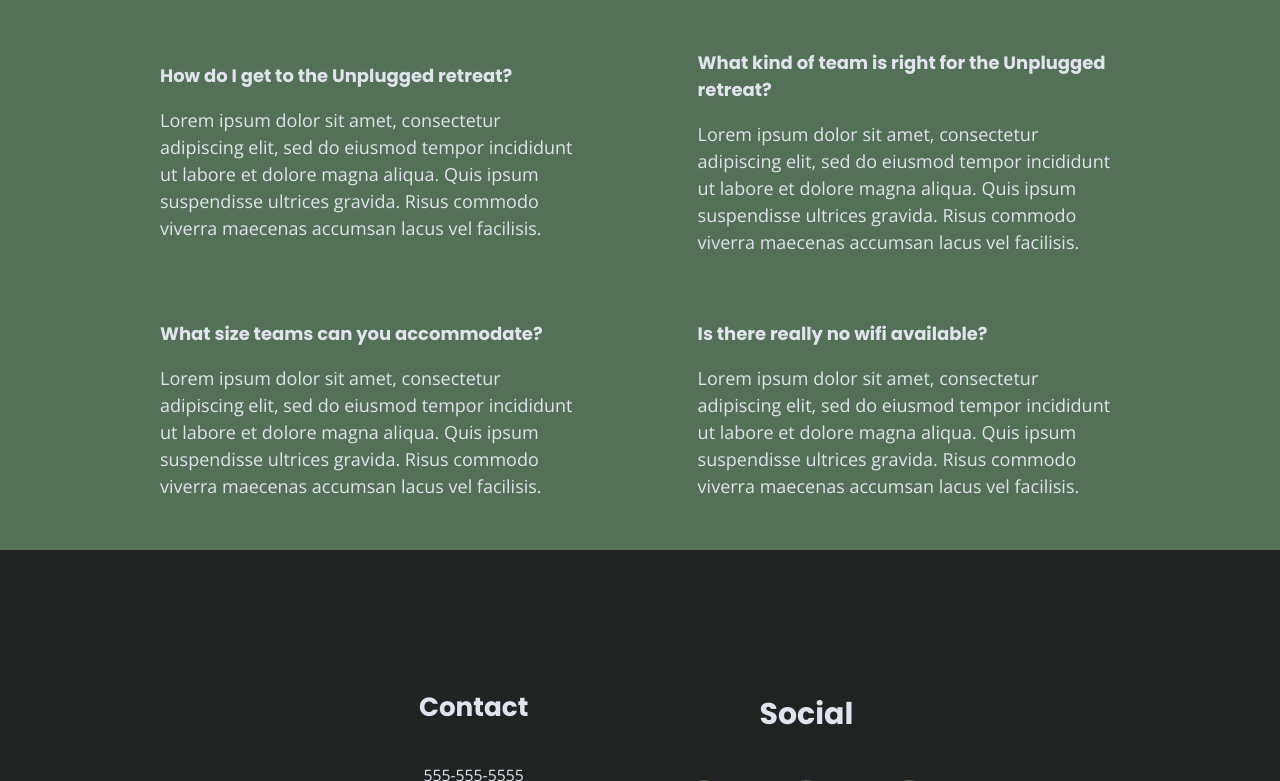
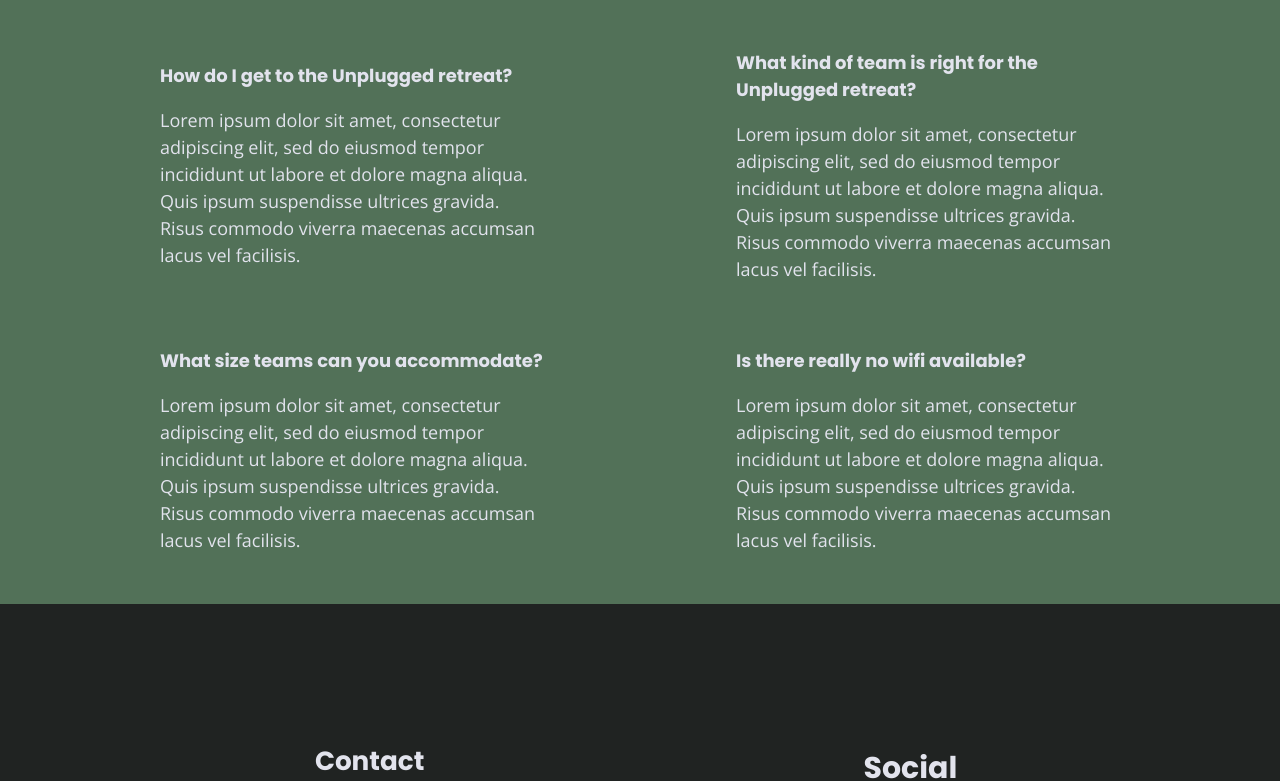
Before and after one commit to mikkispace/unplugged-site, a plain HTML site: page faq/index.html in a window 1280 px wide. Shown: the part 275-1056 px from the top of the page. Drawn offline with nearby package versions, Linux system fonts and the light colour scheme; files whose address does not match are found by name.

Commit message:
updated css

```diff
--- a/css/main.css
+++ b/css/main.css
@@ -314,7 +314,7 @@ aside .content-wrapper{
 .features {
     display: flex;
     justify-content: center;
-    align-content: center;
+    flex-flow: row wrap;
     background: url('../img/rawpixel-800820-unsplash1.jpg') center no-repeat #333;
     background-size: cover;
 }
@@ -324,7 +324,7 @@ aside .content-wrapper{
 
 .features i {
     font-size: 3.75em;
-    margin-bottom: 40px;
+    margin: 0 0 40px 0;
 }
 .features article {
     width: 55%;
@@ -682,7 +682,7 @@ input[type=button] {
     /*Footer */
 
     footer .content-wrapper {
-        max-width: 640px;
+        max-width: 65%;
         margin: 100px 0;
     }
 
@@ -690,14 +690,15 @@ input[type=button] {
         display: flex;
         justify-content: space-between;
         align-content: center;
+        flex-direction: row;
 }
 
     footer .contact {
-        width: 48%;
+        width: 35%;
         margin-bottom: 0;
     }
     footer .social {
-        width: 48%;
+        width: 35%;
         margin-bottom: 0;
     }
 
@@ -714,7 +715,7 @@ input[type=button] {
         align-items: center;
     }
     .mission-content p {
-        width: 45%;
+        width: 40%;
     }
     .map figure {
         padding-bottom: 46.22%;
@@ -728,7 +729,7 @@ input[type=button] {
         align-items: flex-start;
     }
     .gen-info, .facilitator-info {
-        width: 50%;
+        width: 40%;
     }
 
 
@@ -737,14 +738,12 @@ input[type=button] {
         justify-content: space-between;
     }
     .faq-content {
-        flex-basis: 45%;
+        flex-basis: 40%;
     }
     .faq h2 {
         width: 100%;
     }
-    .faq {
-        flex-basis: 100%;
-    }
+
 
 }
 
@@ -847,7 +846,7 @@ input[type=button] {
     }
 
     .faq-content {
-        flex-basis: 44%;
+        flex-basis: 40%;
     }
 
 
```
